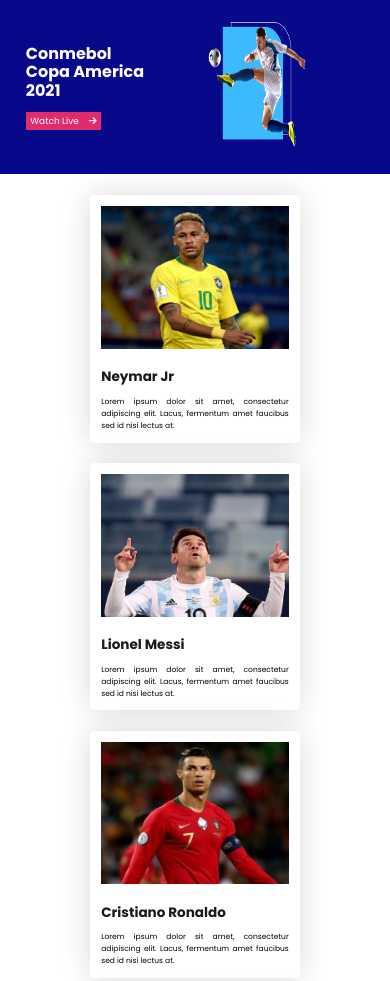
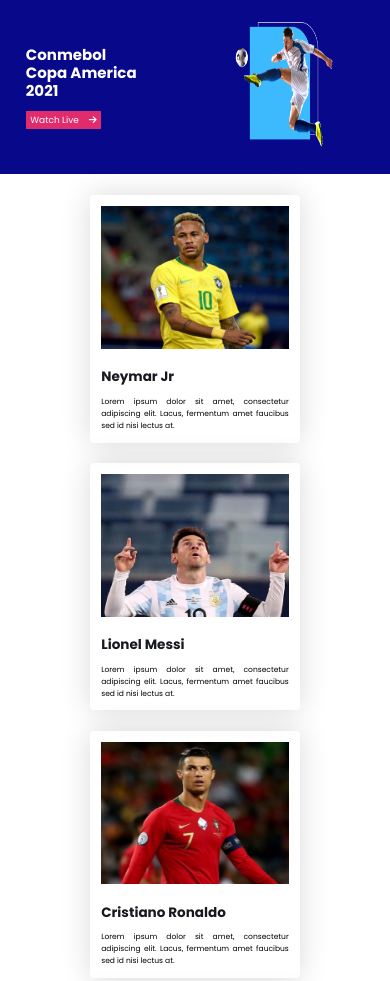
Before and after one commit to arifulhaque145/respo-football-cup, a plain HTML site: page index.html in a window 390 px wide. Shown: the top 981 px of the page. Drawn offline with Linux system fonts and the light colour scheme.

Commit message:
bug fixed

```diff
--- a/css/style.css
+++ b/css/style.css
@@ -69,7 +69,7 @@ header {
 }
 
 .header__info {
-    margin-left: 10em;
+    margin-left: 3em;
 }
 
 .header__info h1 {
@@ -222,13 +222,13 @@ footer img {
     }
 
     .header__info {
+        width      : 65%;
         margin-left: 2.15em;
     }
 
-    .header__info>h1 {
-        display           : inline-block width: 60%;
-        font-size         : 16px;
-        line-height       : 1.15;
+    .header__info h1 {
+        font-size         : 1.25em;
+        line-height       : 1.20;
         margin-block-start: 0em;
     }
 
@@ -238,7 +238,7 @@ footer img {
     }
 
     #img1 {
-        width       : 40%;
+        width       : 35%;
         margin-right: 2.15em;
     }
 
```
